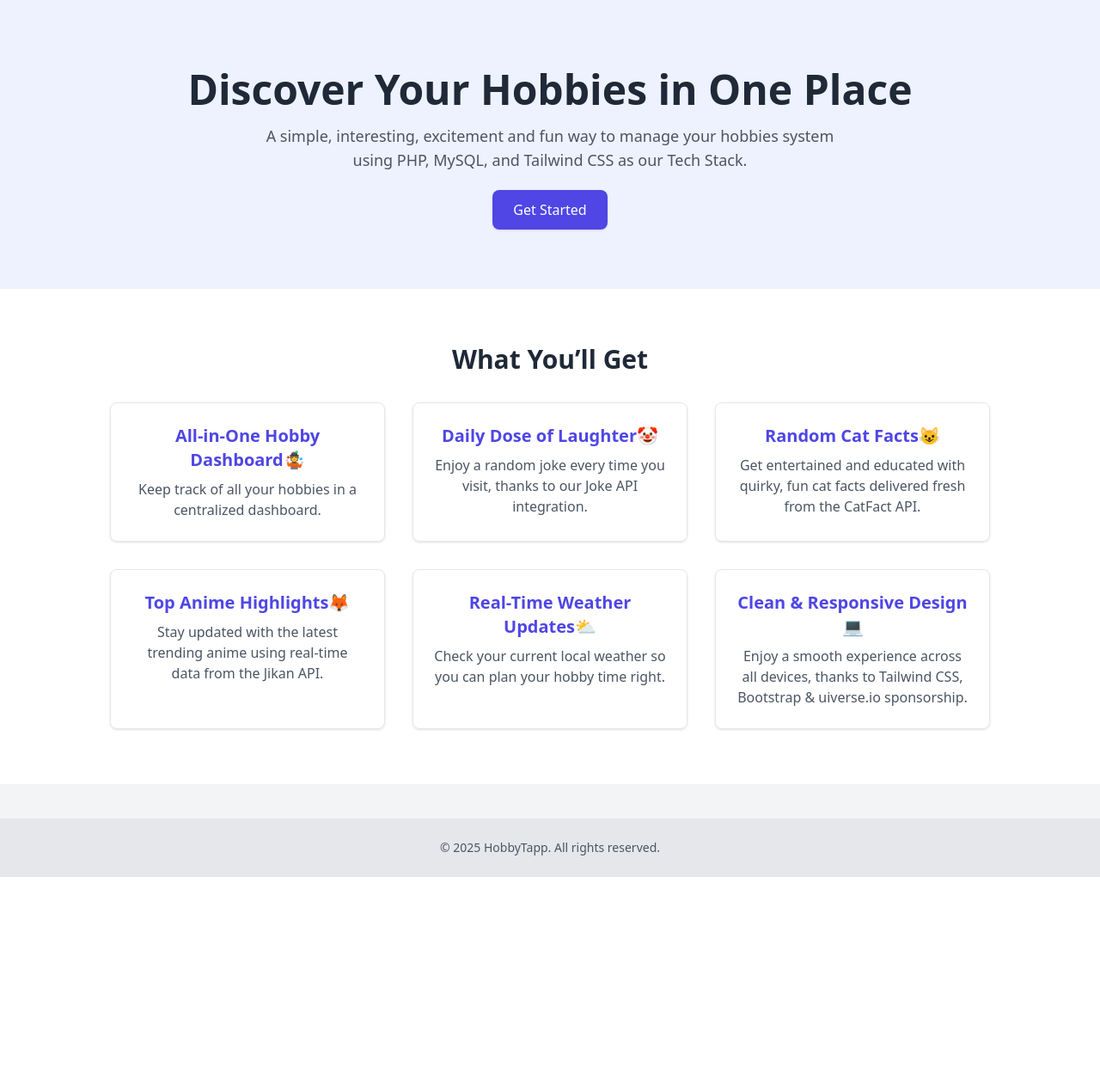
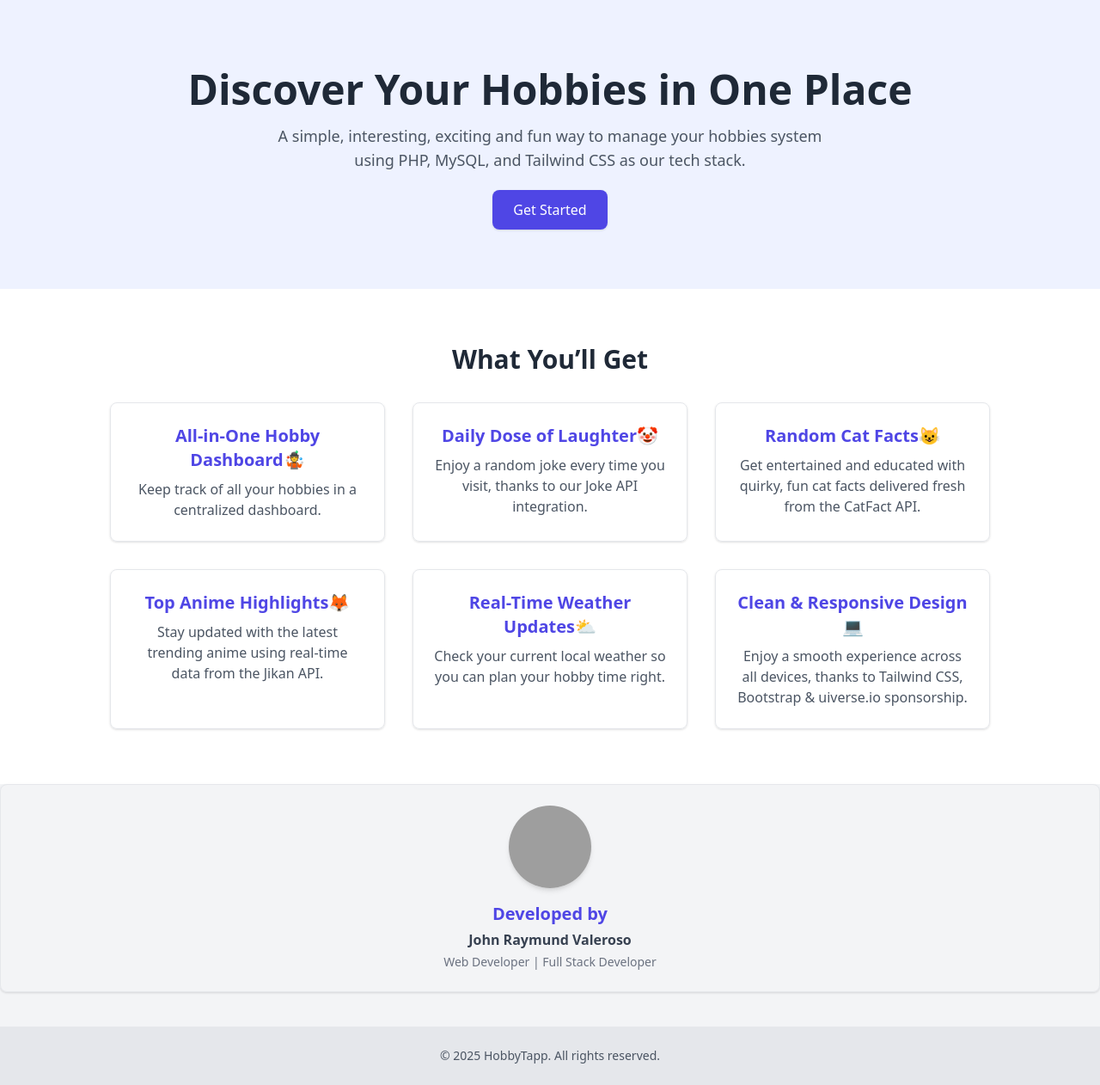
Before and after one commit to Mamonde02/project-php, a PHP site: page / in a window 1280 px wide. Shown: the part 80-1342 px from the top of the page at 86% size. Before the commit the page ends 1100 px from the top, so only its background shows below. Run offline with PHP 8.4, Linux system fonts and the light colour scheme; some libraries are stand-ins or nearby versions; grey boxes are pictures that could not be loaded.

Commit message:
add section credits

```diff
--- a/index.php
+++ b/index.php
@@ -25,7 +25,7 @@
     <section class="text-center py-20 px-6 bg-indigo-50">
         <h2 class="text-4xl md:text-5xl font-bold text-gray-800 mb-4">Discover Your Hobbies in One Place</h2>
         <p class="text-gray-600 text-lg mb-8 max-w-2xl mx-auto">
-            A simple, interesting, excitement and fun way to manage your hobbies system using PHP, MySQL, and Tailwind CSS as our Tech Stack.
+            A simple, interesting, exciting and fun way to manage your hobbies system using PHP, MySQL, and Tailwind CSS as our tech stack.
         </p>
         <a href="frontend/views/signup.php" class="bg-indigo-600 text-white px-6 py-3 rounded-lg shadow hover:bg-indigo-700 transition">
             Get Started
@@ -65,6 +65,14 @@
         </div>
     </section>
 
+    <div class="p-6 border rounded-lg shadow hover:shadow-md transition flex flex-col items-center text-center">
+        <img src="frontend/assets/Picme.jpeg" alt="Developer Image" class="w-24 h-24 rounded-full mb-4 object-cover shadow-md">
+        <h4 class="text-xl font-bold text-indigo-600 mb-1">Developed by</h4>
+        <p class="text-gray-700 font-semibold mb-1">John Raymund Valeroso</p>
+        <p class="text-gray-500 text-sm">Web Developer | Full Stack Developer</p>
+    </div>
+
+
     <!-- Footer -->
     <footer class="bg-gray-200 py-6 mt-10 text-center text-sm text-gray-600">
         © <?= date("Y") ?> HobbyTapp. All rights reserved.
```
